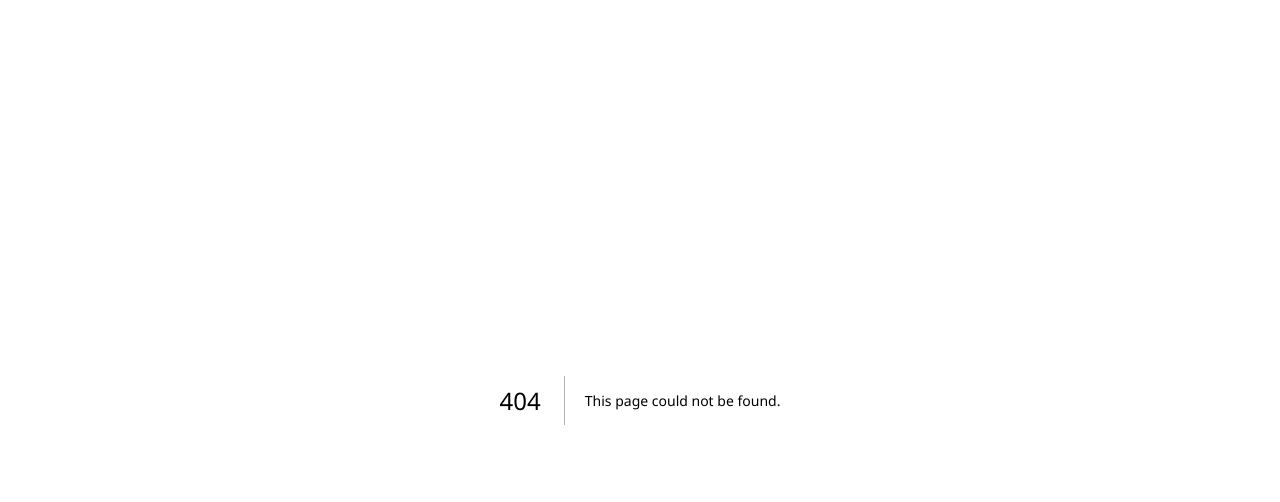
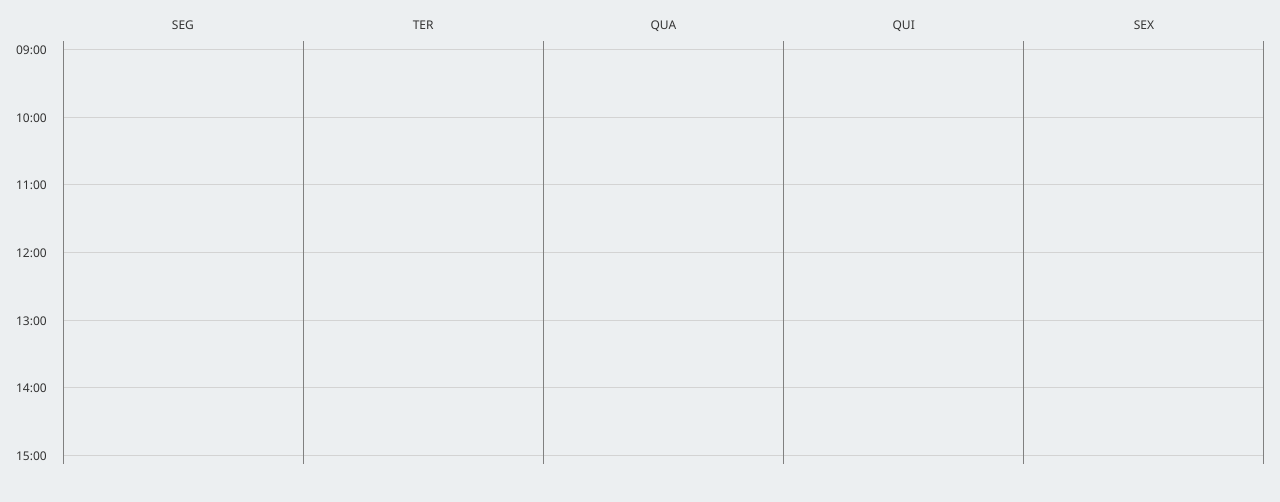
Before and after one commit to gabriel-dp/CronoClick, a Next.js app: page /schedule in a window 1280 px wide. Before the commit this address had no page. Shown: the top 502 px of the page. Built offline with nearby package versions, Linux system fonts and the light colour scheme.

Commit message:
:sparkles: Add initial schedule component

```diff
--- /dev/null
+++ b/src/app/schedule/layout.tsx
@@ -0,0 +1,3 @@
+export default function ScheduleLayout(props: React.PropsWithChildren) {
+	return <>{props.children}</>;
+}
--- /dev/null
+++ b/src/app/schedule/page.tsx
@@ -0,0 +1,9 @@
+import Schedule from "@/components/Schedule";
+
+export default function SchedulePage() {
+	return (
+		<>
+			<Schedule />
+		</>
+	);
+}
--- /dev/null
+++ b/src/components/Schedule/DaysRow/index.tsx
@@ -0,0 +1,15 @@
+import { DayTitle, RowContainer } from "./styles";
+
+interface DaysRowProps {
+	days: string[];
+}
+
+export default function DaysRow(props: DaysRowProps) {
+	return (
+		<RowContainer>
+			{props.days.map((day, i) => (
+				<DayTitle key={day + i}>{day}</DayTitle>
+			))}
+		</RowContainer>
+	);
+}
--- /dev/null
+++ b/src/components/Schedule/DaysRow/styles.ts
@@ -0,0 +1,16 @@
+"use client";
+
+import styled from "styled-components";
+
+export const RowContainer = styled.div.attrs({ className: "days" })`
+	width: 100%;
+
+	display: flex;
+	flex-direction: row;
+`;
+
+export const DayTitle = styled.div`
+	width: 100%;
+	font-size: 0.75rem;
+	text-align: center;
+`;
--- /dev/null
+++ b/src/components/Schedule/Grid/index.tsx
@@ -0,0 +1,26 @@
+import { Class } from "@/types/schedule";
+
+import { DayContainer, GridContainer, IntervalLine } from "./styles";
+
+interface GridProps {
+	subjectsDays: Class[][];
+	start: number;
+	end: number;
+	interval: number;
+}
+
+export default function Grid(props: GridProps) {
+	const intervals = Math.ceil((props.end - props.start) / props.interval) + 1;
+
+	return (
+		<GridContainer>
+			{props.subjectsDays.map((_, day) => (
+				<DayContainer key={day}>
+					{Array.from({ length: intervals }, (_, i) => (
+						<IntervalLine key={i} />
+					))}
+				</DayContainer>
+			))}
+		</GridContainer>
+	);
+}
--- /dev/null
+++ b/src/components/Schedule/Grid/styles.ts
@@ -0,0 +1,31 @@
+"use client";
+
+import styled from "styled-components";
+
+export const GridContainer = styled.div.attrs({ className: "grid" })`
+	width: 100%;
+	height: 100%;
+
+	display: flex;
+	flex-direction: row;
+`;
+
+export const DayContainer = styled.div`
+	height: 100%;
+	width: 100%;
+	padding: 0.5rem 0;
+
+	border-left: 1px solid gray;
+	&:last-child {
+		border-right: 1px solid gray;
+	}
+
+	display: flex;
+	flex-direction: column;
+	justify-content: space-between;
+`;
+
+export const IntervalLine = styled.hr`
+	border: 1px solid lightgray;
+	border-bottom: none;
+`;
--- /dev/null
+++ b/src/components/Schedule/TimeColumn/index.tsx
@@ -0,0 +1,26 @@
+import { formatMinutesToTime } from "@/utils/timeUtils";
+
+import { ColumnContainer, TimeContainer } from "./styles";
+
+interface TimeColumnProps {
+	start: number;
+	end: number;
+	interval: number;
+}
+
+export default function TimeColumn(props: TimeColumnProps) {
+	const intervals = Math.ceil((props.end - props.start) / props.interval) + 1;
+
+	return (
+		<ColumnContainer>
+			{Array.from({ length: intervals }, (_, i) => (
+				<TimeContainer key={i}>
+					{formatMinutesToTime(
+						props.start + props.interval * i,
+						"HH:MM"
+					)}
+				</TimeContainer>
+			))}
+		</ColumnContainer>
+	);
+}
--- /dev/null
+++ b/src/components/Schedule/TimeColumn/styles.ts
@@ -0,0 +1,14 @@
+"use client";
+
+import styled from "styled-components";
+
+export const ColumnContainer = styled.div.attrs({ className: "time" })`
+	height: 100%;
+	font-size: 0.75rem;
+
+	display: flex;
+	flex-direction: column;
+	justify-content: space-between;
+`;
+
+export const TimeContainer = styled.div``;
--- /dev/null
+++ b/src/components/Schedule/index.tsx
@@ -0,0 +1,77 @@
+import { Class } from "@/types/schedule";
+
+import Grid from "./Grid";
+import DaysRow from "./DaysRow";
+import TimeColumn from "./TimeColumn";
+import { ScheduleContainer } from "./styles";
+
+const DATA: {
+	day: string;
+	items: Class[];
+}[] = [
+	{
+		day: "SEG",
+		items: []
+	},
+	{
+		day: "TER",
+		items: []
+	},
+	{
+		day: "QUA",
+		items: []
+	},
+	{
+		day: "QUI",
+		items: []
+	},
+	{
+		day: "SEX",
+		items: []
+	}
+];
+
+export default function Schedule() {
+	const { start: START, end: END } = DATA.reduce(
+		(acc, day) => {
+			if (day.items.length == 0) {
+				// Default start-end
+				return { start: 9 * 60, end: 15 * 60 };
+			}
+
+			// Finds the earliest start and the latest end
+			day.items.forEach((item) => {
+				if (item.start < acc.start) {
+					acc.start = item.start;
+				}
+				if (item.end > acc.end) {
+					acc.end = item.end;
+				}
+			});
+
+			return acc;
+		},
+		{ start: Infinity, end: -Infinity }
+	);
+
+	const INTERVAL = 60;
+	const startFloor = Math.floor(START / INTERVAL) * INTERVAL;
+	const endCeil = Math.ceil(END / INTERVAL) * INTERVAL;
+
+	const days: string[] = DATA.map((element) => element.day);
+	const subjectsDays: Class[][] = DATA.map((element) => element.items);
+
+	return (
+		<ScheduleContainer>
+			<div className="empty"></div>
+			<DaysRow days={days} />
+			<TimeColumn start={startFloor} end={endCeil} interval={INTERVAL} />
+			<Grid
+				subjectsDays={subjectsDays}
+				start={startFloor}
+				end={endCeil}
+				interval={INTERVAL}
+			/>
+		</ScheduleContainer>
+	);
+}
--- /dev/null
+++ b/src/components/Schedule/styles.ts
@@ -0,0 +1,21 @@
+"use client";
+
+import styled from "styled-components";
+
+export const ScheduleContainer = styled.div`
+	width: 100%;
+	height: 30rem;
+	padding: 1rem;
+
+	display: grid;
+	grid-template-columns: min-content 1fr;
+	grid-template-rows: min-content 1fr;
+
+	.days {
+		padding-bottom: 0.5rem;
+	}
+
+	.time {
+		padding-right: 1rem;
+	}
+`;
--- /dev/null
+++ b/src/types/schedule.ts
@@ -0,0 +1,31 @@
+export type Id = string;
+
+export interface Teacher {
+	id: Id;
+	name: string;
+}
+
+export type TeacherDictionary = Record<Id, Teacher>;
+
+export interface Time {
+	days: number;
+	start: number;
+	end: number;
+}
+
+export interface Subject {
+	id: Id;
+	name: string;
+	times: Time[];
+	teachersId: Id[];
+}
+
+export interface Class
+	extends Omit<Subject, "times">,
+		Pick<Time, "start" | "end"> {}
+
+export interface Schedule {
+	id: Id;
+	name: string;
+	subjects: Subject[];
+}
--- /dev/null
+++ b/src/utils/timeUtils.ts
@@ -0,0 +1,32 @@
+type TimeFormat = "HH:MM" | "HH:MM XM";
+
+function pad(value: number, size: number) {
+	let str = value.toString();
+	while (str.length < size) str = "0" + str;
+	return str;
+}
+
+export const formatMinutesToTime = (
+	totalMinutes: number,
+	format: TimeFormat
+): string => {
+	// out of range
+	if (totalMinutes < 0 || totalMinutes > 60 * 24) {
+		return "";
+	}
+
+	let hours = Math.floor(totalMinutes / 60);
+	const minutes = totalMinutes - 60 * hours;
+
+	const time = `${pad(hours, 2)}:${pad(minutes, 2)}`;
+	if (format == "HH:MM") {
+		return time;
+	}
+
+	let sufix = "AM";
+	if (hours > 12) {
+		hours -= 12;
+		sufix = "PM";
+	}
+	return `${pad(hours, 2)}:${pad(minutes, 2)} ${sufix}`;
+};
```
Also changed, not shown: 2 other files (tests, documents, lock files or other folders).
